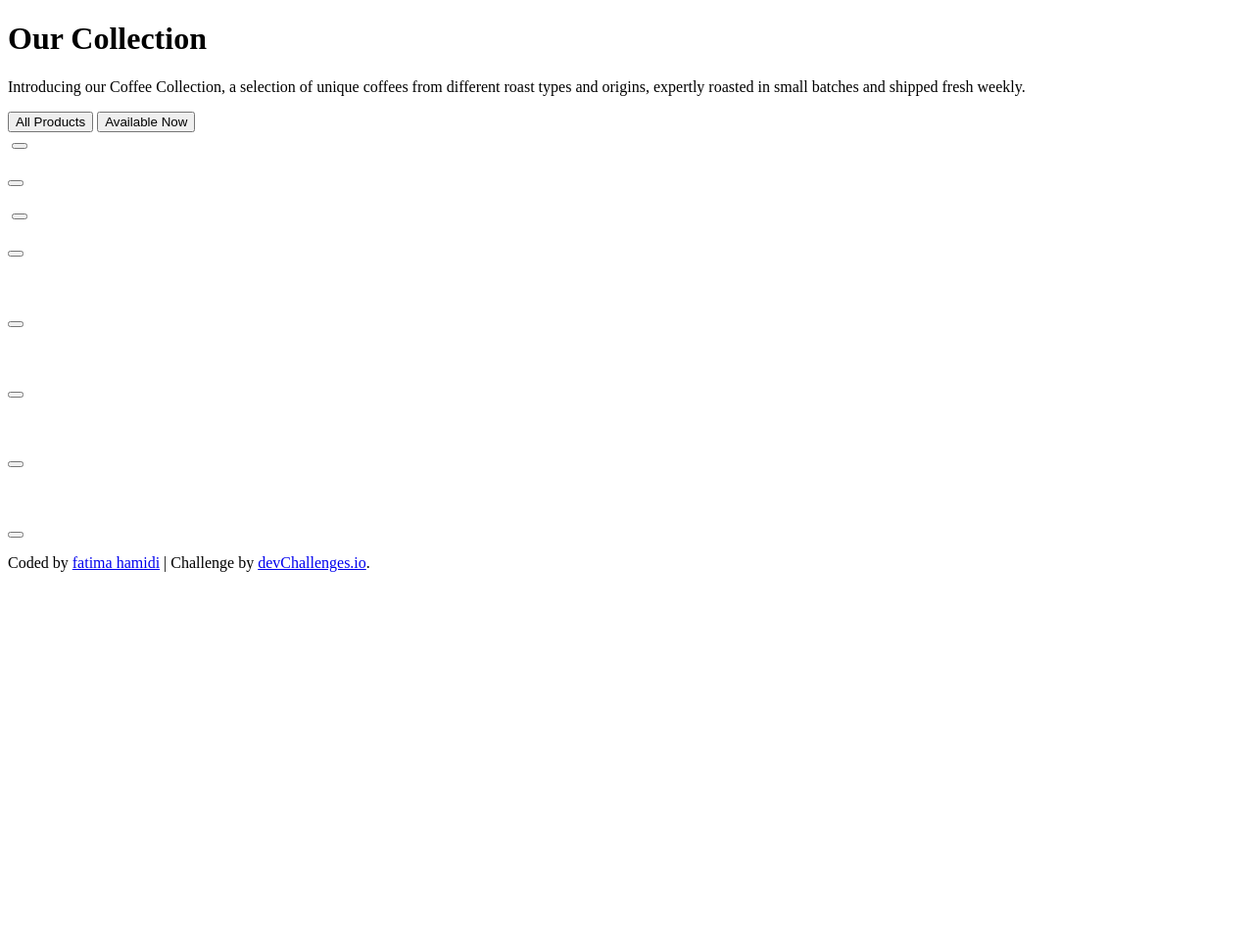
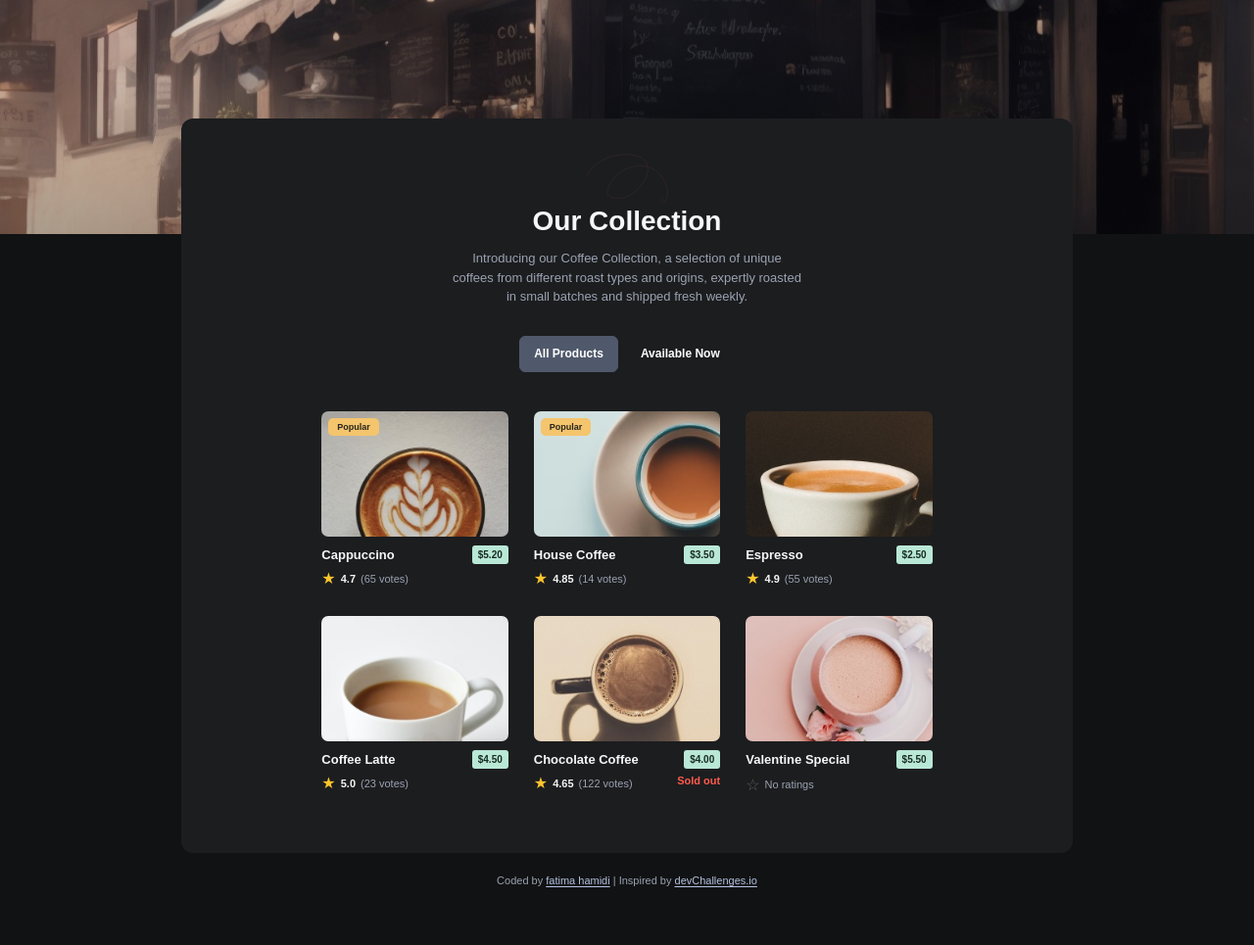
Before and after one commit to fatimay2a7-maker/coffee-listing, a plain HTML site: page index.html in a window 1280 px wide. Shown: the whole page at 98% size. Before the commit the page ends 800 px from the top, so only its background shows below. Drawn offline with nearby package versions, Linux system fonts and the light colour scheme.

Commit message:
Update index.html

```diff
--- a/index.html
+++ b/index.html
@@ -1,81 +1,198 @@
-<!doctype html>
+
+<!DOCTYPE html>
 <html lang="en">
-  <head>
-    <meta charset="UTF-8" />
-    <meta name="viewport" content="width=device-width, initial-scale=1.0" />
+<head>
+  <meta charset="UTF-8">
+  <meta name="viewport" content="width=device-width, initial-scale=1.0">
 
-    <link
-      rel="icon"
-      href="resources/favicon.ico"
-      type="image/x-icon"
-      sizes="96x96"
-    />
+  <title>Our Collection | Coffee Shop</title>
 
-    <title>Simple Coffee Listing | devChallenges.io</title>
-  </head>
-  <body>
-    <main>
+  <link rel="stylesheet" href="style.css">
+</head>
+<body>
+
+  <!-- تصویر پس‌زمینه بالای صفحه -->
+  <header class="hero"></header>
+
+  <!-- بخش اصلی محصولات -->
+  <main class="collection">
+
+    <section class="collection-header">
+
+      <img class="flash" src="./resources/vector.svg" alt="">
       <h1>Our Collection</h1>
+
       <p>
-        Introducing our Coffee Collection, a selection of unique coffees from
-        different roast types and origins, expertly roasted in small batches and
-        shipped fresh weekly.
+        Introducing our Coffee Collection, a selection of unique
+        coffees from different roast types and origins, expertly
+        roasted in small batches and shipped fresh weekly.
       </p>
-      <button>All Products</button>
-      <button>Available Now</button>
-      <div class="cards-container">
-        <div class="card first-card">
-          <img src="" alt="" />
-          <button class="popular"></button>
-          <h2></h2>
-          <button></button>
-          <img src="" alt="" />
-          <p></p>
+
+      <!-- فیلتر محصولات -->
+      <div class="filters">
+        <button class="filter-btn active" data-filter="all">
+          All Products
+        </button>
+
+        <button class="filter-btn" data-filter="available">
+          Available Now
+        </button>
+      </div>
+    </section>
+
+    <!-- کارت‌های محصولات -->
+    <section class="products" id="products">
+
+      <article class="product-card" data-available="true">
+        <div class="product-image">
+          <img
+            src='./resources/cappuccino.jpg'
+            alt="Cappuccino with latte art"
+          >
+          <span class="badge">Popular</span>
         </div>
-        <div class="card second-card">
-          <img src="" alt="" />
-          <button class="popular"></button>
-          <h2></h2>
-          <button></button>
-          <img src="" alt="" />
-          <p></p>
+
+        <div class="product-details">
+          <div class="product-name">
+            <h2>Cappuccino</h2>
+            <span class="price">$5.20</span>
+          </div>
+
+          <p class="rating">
+            <span class="star">★</span>
+            <strong>4.7</strong>
+            <span class="votes">(65 votes)</span>
+          </p>
         </div>
-        <div class="card">
-          <img src="" alt="" />
-          <h2></h2>
-          <button></button>
-          <img src="" alt="" />
-          <p></p>
+      </article>
+
+      <article class="product-card" data-available="true">
+        <div class="product-image">
+          <img
+            src="./resources/house-coffee.jpg"
+            alt="Freshly prepared house coffee"
+          >
+          <span class="badge">Popular</span>
         </div>
-        <div class="card">
-          <img src="" alt="" />
-          <h2></h2>
-          <button></button>
-          <img src="" alt="" />
-          <p></p>
+
+        <div class="product-details">
+          <div class="product-name">
+            <h2>House Coffee</h2>
+            <span class="price">$3.50</span>
+          </div>
+
+          <p class="rating">
+            <span class="star">★</span>
+            <strong>4.85</strong>
+            <span class="votes">(14 votes)</span>
+          </p>
         </div>
-        <div class="card">
-          <img src="" alt="" />
-          <h2></h2>
-          <button></button>
-          <img src="" alt="" />
-          <p></p>
-          <p></p>
+      </article>
+
+      <article class="product-card" data-available="true">
+        <div class="product-image">
+          <img
+            src="./resources/espresso.jpg"
+            alt="Espresso in a white cup"
+          >
         </div>
-        <div class="card">
-          <img src="" alt="" />
-          <h2></h2>
-          <button></button>
-          <img src="" alt="" />
-          <p></p>
+
+        <div class="product-details">
+          <div class="product-name">
+            <h2>Espresso</h2>
+            <span class="price">$2.50</span>
+          </div>
+
+          <p class="rating">
+            <span class="star">★</span>
+            <strong>4.9</strong>
+            <span class="votes">(55 votes)</span>
+          </p>
         </div>
-      </div>
-    </main>
-    <div class="author-info">
-      Coded by <a href="#">fatima hamidi</a> | Challenge by
-      <a href="https://www.devchallenges.io?ref=challenge" target="_blank"
-        >devChallenges.io</a
-      >.
+      </article>
+
+      <article class="product-card" data-available="true">
+        <div class="product-image">
+          <img
+            src="./resources/coffee-latte.jpg"
+            alt="Coffee latte in a ceramic cup"
+          >
+        </div>
+
+        <div class="product-details">
+          <div class="product-name">
+            <h2>Coffee Latte</h2>
+            <span class="price">$4.50</span>
+          </div>
+
+          <p class="rating">
+            <span class="star">★</span>
+            <strong>5.0</strong>
+            <span class="votes">(23 votes)</span>
+          </p>
+        </div>
+      </article>
+
+<!-- Chocolate Coffee -->
+<article class="product-card" data-available="false">
+  <div class="product-image">
+    <img
+      src="./resources/chocolate-coffee.jpg"
+      alt="Chocolate coffee in a cup"
+    >
+  </div>
+
+  <div class="product-details">
+    <div class="product-name">
+      <h2>Chocolate Coffee</h2>
+      <span class="price">$4.00</span>
     </div>
-  </body>
+
+    <div class="product-meta">
+      <p class="rating">
+        <span class="star">★</span>
+        <strong>4.65</strong>
+        <span class="votes">(122 votes)</span>
+      </p>
+
+      <span class="sold-out">Sold out</span>
+    </div>
+  </div>
+</article>
+
+      <article class="product-card" data-available="true">
+        <div class="product-image">
+          <img
+            src="./resources/valentine-special.jpg"
+            alt="Special pink coffee drink"
+          >
+        </div>
+
+        <div class="product-details">
+          <div class="product-name">
+            <h2>Valentine Special</h2>
+            <span class="price">$5.50</span>
+          </div>
+
+          <p class="rating no-rating">
+            <span class="empty-star">☆</span>
+            <span>No ratings</span>
+          </p>
+        </div>
+      </article>
+
+    </section>
+  </main>
+
+  <!-- پاورقی -->
+  <footer class="footer">
+    Coded by <a href="#">fatima hamidi</a> |
+    Inspired by <a href="https://devchallenges.io/">devChallenges.io</a>
+  </footer>
+
+  <!-- jQuery -->
+  <script src="https://code.jquery.com/jquery-3.7.1.min.js"></script>
+  <script src="script.js"></script>
+
+</body>
 </html>
```
